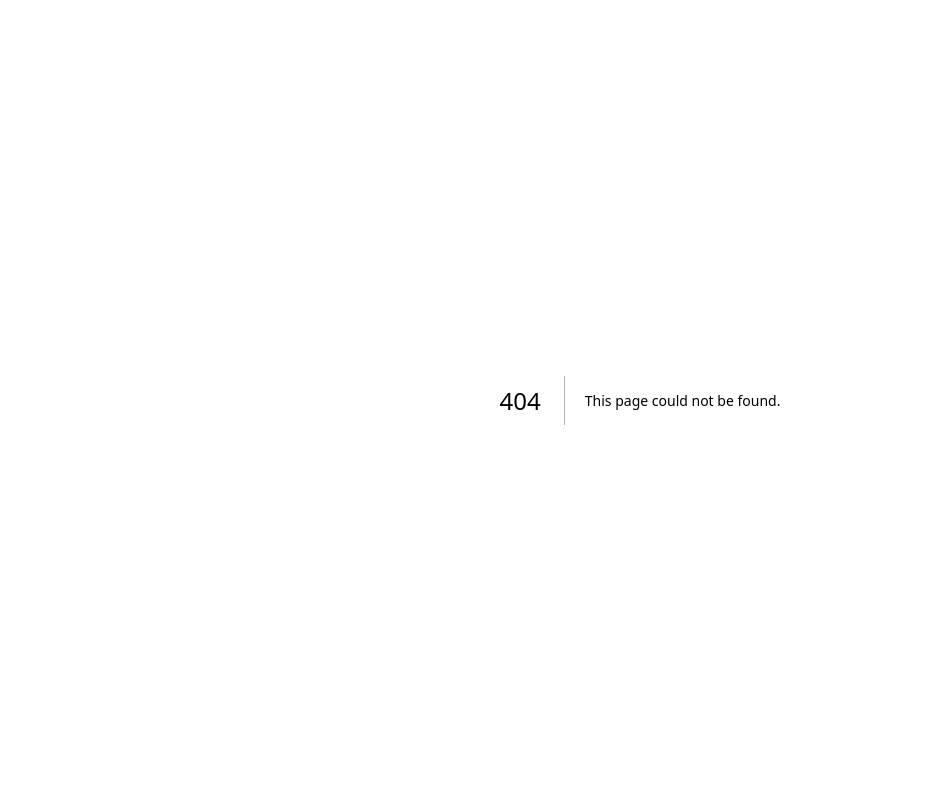
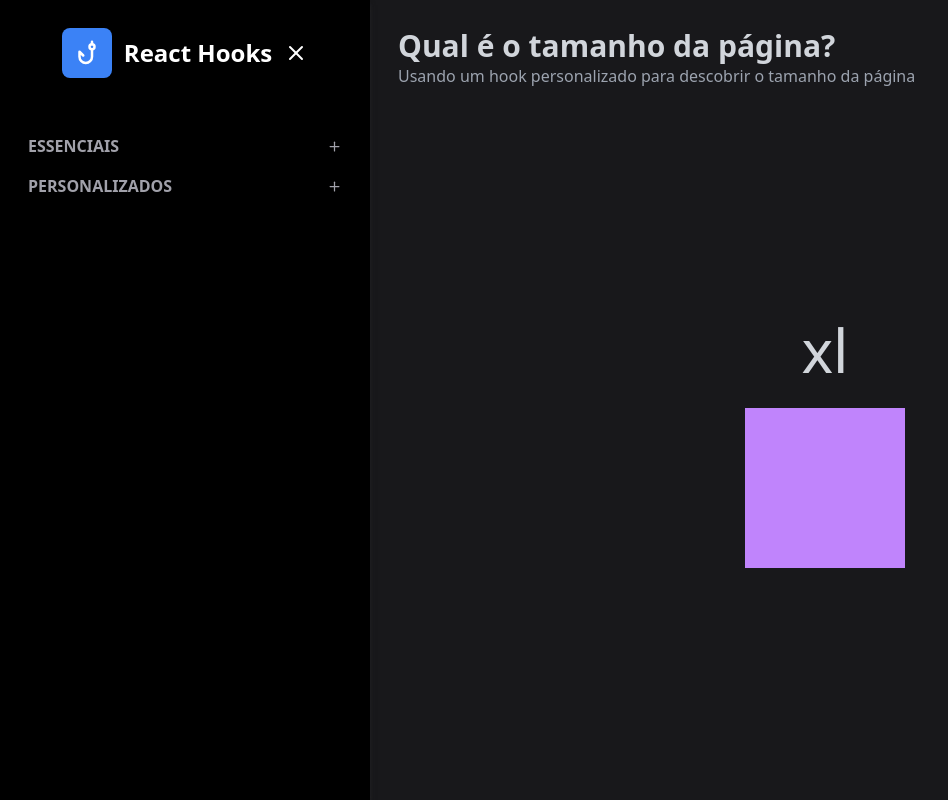
Before and after one commit to PedroSCY/React.js_hooks, a Next.js app: page /personalizados/tamanhoJanela in a window 1280 px wide. Before the commit this address had no page. Shown: the whole page, without its empty margins (0-948 px from the left). Built offline with nearby package versions, Linux system fonts and the light colour scheme.

Commit message:
CustomHooks

```diff
--- a/src/components/template/MenuPrincipal.tsx
+++ b/src/components/template/MenuPrincipal.tsx
@@ -4,13 +4,16 @@
 import MenuPrincipalItem from "./MenuPrincipalItem";
 import MenuPrincipalSecao from "./MenuPrincipalSecao";
 import Flex from "./Flex";
-import { IconArrowsLeftRight, IconLetterCase, IconMathGreater, IconNumber, IconNumber123, IconNumbers, IconRefreshAlert, IconSection, IconUsers } from "@tabler/icons-react";
+import { IconAppWindow, IconArrowsLeftRight, IconDimensions, IconLetterCase, IconLock, IconMathGreater, IconMenu, IconNumbers, IconRefreshAlert, IconSection, IconUsers, IconX } from "@tabler/icons-react";
+import useTamanhoJanela from "@/data/hooks/useTamanhoJanela";
+import { useEffect } from "react";
+import useBoolean from "@/data/hooks/useBoolean";
 
 export default function MenuPrincipal() {
     const secoes = [
         {
             titulo: "Essenciais",
-            aberta: true,
+            aberta: false,
             itens: [{titulo: "Contador",tag: "useState",url: "/essenciais/contador",icone:<IconNumbers />},
             {titulo:"Votação", url:"/essenciais/votacao", tag:"useState", icone:<IconUsers/>},
             {titulo:"Consulta à API", url:"/essenciais/consultaAPI", tag:"useEffect", icone: <IconArrowsLeftRight/>},
@@ -20,8 +23,26 @@
             {titulo:"Referenciando Elemento", url:"/essenciais/refElemento", tag:"useRef", icone:<IconSection/>},
             {titulo:"Contagem Caracteres", url:"/essenciais/contagemCaracteresRef", tag:"useRef", icone: <IconLetterCase/>}],
         },
+        {
+            titulo: "Personalizados",
+            aberta: true,
+            itens: [{titulo:"Modal", url:"/personalizados/modal", tag:"personalizados", icone:<IconAppWindow/>},
+                {titulo:"Tamanho Janela", url:"/personalizados/tamanhoJanela", tag:"personalizados", icone: <IconDimensions/>},
+                {titulo:"Validando Senha", url:"/personalizados/senha", tag:"personalizados", icone:<IconLock/>}]
+        }
     ];
-    const mini = false;
+    const [mini, toggleMini, miniTrue, miniFalse]  = useBoolean(false);
+    let tamanho = useTamanhoJanela();
+
+    useEffect(() => {
+        if(tamanho === "md" || tamanho === "sm" || tamanho === "xs") {
+            miniTrue();
+        } else {
+            miniFalse();
+        }
+    }, [tamanho]);
+
+
     function renderizarSecoes() {
         return secoes.map((secao: MenuSecao) => (
             <MenuPrincipalSecao key={secao.titulo} titulo={secao.titulo} mini={mini} aberta={secao.aberta}>
@@ -55,6 +76,9 @@
         >
             <Flex center className="m-7">
                 {!mini && <Logo />}
+                <div className="cursor-pointer" onClick={toggleMini}>
+                    {mini ? <IconMenu/> : <IconX/>}
+                </div>
             </Flex>
             <nav className="flex flex-col gap-4 m-7">{renderizarSecoes()}</nav>
         </aside>
--- a/src/components/template/MenuPrincipalSecao.tsx
+++ b/src/components/template/MenuPrincipalSecao.tsx
@@ -1,5 +1,7 @@
-import { IconMinus, IconPlus } from "@tabler/icons";
+
+import { IconMinus, IconPlus } from "@tabler/icons-react";
 import Flex from "./Flex";
+import useToggle from "@/data/hooks/useToggle";
 
 interface MenuSecaoProps {
     titulo: string
@@ -10,7 +12,8 @@
 }
 
 export default function MenuSecao(props: MenuSecaoProps) {
-    const { titulo, mini, aberta } = props;
+    const { titulo, mini } = props;
+    const [aberta, toggleAberta] = useToggle(props.aberta);
 
     return (
         <Flex col gap={4} className={`${mini && "items-center"}`}>
@@ -18,7 +21,7 @@
                 flex items-center justify-between
                 text-zinc-400 uppercase font-bold
                 ${mini && "text-[11px]"} cursor-pointer
-            `} onClick={() => props.onClick?.()}>
+            `} onClick={() => toggleAberta()}>
                 {mini ? titulo : (
                     <>
                         {titulo}
--- /dev/null
+++ b/src/data/hooks/useBoolean.ts
@@ -0,0 +1,21 @@
+import { useState } from "react";
+
+export default function useBoolean(valor?:boolean){
+    const [ativo, setAtivo] = useState(valor ?? false);
+
+    function toggleAtivo(){
+        setAtivo(!ativo);
+    }
+
+    function ativoTrue(){
+        setAtivo(true);
+    }
+
+    function ativoFalse(){
+        setAtivo(false);
+    }
+
+    const r:[boolean, ()=>void, ()=>void, ()=>void ] = [ativo, toggleAtivo, ativoTrue, ativoFalse];
+
+    return r;
+}
--- /dev/null
+++ b/src/data/hooks/useStateValidado.ts
@@ -0,0 +1,13 @@
+import { useState } from "react";
+
+export default function useStateValidado(valorInicial:any, funcaoValidacao:(e:any)=>boolean){
+    const [valor, setValor] = useState(valorInicial);
+    const [validado, setValidado] = useState(false);
+
+    function setValorValidado(novoValor:any){
+        setValor(novoValor);
+        setValidado(funcaoValidacao(novoValor));
+    }
+
+    return [valor, setValorValidado, validado];
+}
--- /dev/null
+++ b/src/data/hooks/useTamanhoJanela.ts
@@ -0,0 +1,43 @@
+import { useEffect, useState } from "react";
+
+function getTamanhoDaJanela(){
+    if(typeof window !== "undefined"){
+        const {innerWidth: largura, innerHeight:altura} = window;
+        return {largura,altura};
+    } else {
+        return {largura:-1, altura:-1};
+    }
+}
+
+export default function useTamanhoJanela(){
+    const [tamanhoDaJanela, setTamanhoDaJanela] = useState(getTamanhoDaJanela());
+
+    useEffect(()=>{
+        function tamanhoMudou(){
+            setTamanhoDaJanela(getTamanhoDaJanela());
+        }
+        window.addEventListener("resize", tamanhoMudou);
+        return ()=>{
+            window.removeEventListener("resize",tamanhoMudou);
+        }
+    },[]);
+
+    function entre(min:number, max:number){
+        return (tamanhoDaJanela.largura >=min) &&
+                (tamanhoDaJanela.largura < max);
+    }
+
+    const dimensoes = {
+        xs: entre(0,640),
+        sm: entre(640,768),
+        md: entre(768,1024),
+        lg: entre(1024,1280),
+        xl: entre(1280,1536),
+        xl2: entre(1536, Number.MAX_VALUE)
+    }
+
+    const tamanhoVerdadeiro = Object.entries(dimensoes)
+                                .filter((el)=>el[1]);
+
+    return tamanhoVerdadeiro[0]?.[0];
+}
--- /dev/null
+++ b/src/data/hooks/useToggle.ts
@@ -0,0 +1,14 @@
+import { useState } from "react";
+
+
+export default function useToggle(valor?: boolean) {
+    const [ativo, setAtivo] = useState(false);
+
+    const toggleAtivo = () => {
+        setAtivo((state) => !state);
+    };
+
+    const r:[boolean, ()=>void] = [ativo, toggleAtivo];
+
+    return r;
+}
--- /dev/null
+++ b/src/pages/personalizados/modal.tsx
@@ -0,0 +1,24 @@
+import Botao from "../../components/template/Botao";
+import Pagina from "../../components/template/Pagina";
+import Flex from "../../components/template/Flex";
+import useToggle from "../../data/hooks/useToggle";
+import { IconX } from "@tabler/icons-react";
+
+export default function() {
+    const [mostrar, toggleMostrar] = useToggle(false);
+    return (
+        <Pagina titulo="Modal" subtitulo="Usando um hook personalizado para abrir e fechar uma modal">
+            <Botao texto="Abrir" cor="bg-cyan-500" onClick={toggleMostrar} />
+            {mostrar ? (
+                <Flex center col
+                    className={` w-80 h-80 bg-gray-500 text-white
+                                text-2xl p-4 m-4 rounded-md`}>
+                    <Botao cor="bg-red-700" tamanho="xl" onClick={toggleMostrar} icone={<IconX />} />
+                    <h1 className="mt-5">Clique em X para sair</h1>
+                </Flex>
+            ) : (
+                ""
+            )}
+        </Pagina>
+    );
+}
--- /dev/null
+++ b/src/pages/personalizados/senha.tsx
@@ -0,0 +1,36 @@
+import InputFormatado from "@/components/template/InputFormatado";
+import Pagina from "@/components/template/Pagina";
+import useStateValidado from "@/data/hooks/useStateValidado";
+
+
+export default function () {
+	function validaSenha(senha:any) {
+		let correspondencia = senha.match(/[\d\S]{8,}/);
+		return correspondencia?.[0].length === senha.length;
+	}
+
+	const [senha, setSenha, senhaEhValida] = useStateValidado("", validaSenha);
+	let borda;
+	if (senha === "") {
+		borda = "border-none";
+	} else if (senhaEhValida) {
+		borda = "border-green-600";
+	} else if (!senhaEhValida) {
+		borda = "border-red-600";
+	}
+
+	return (
+		<Pagina
+			titulo="Validando senha"
+			subtitulo="Usando um hook personalizado para validação"
+		>
+			<InputFormatado
+				valor={senha}
+				onInput={(e) => setSenha(e.target.value)}
+				label="Senha"
+				tipo="text"
+				className={`${borda} border-4 flex`}
+			/>
+		</Pagina>
+	);
+}
--- /dev/null
+++ b/src/pages/personalizados/tamanhoJanela.tsx
@@ -0,0 +1,19 @@
+import Display from "@/components/template/Display";
+import Pagina from "@/components/template/Pagina";
+import useTamanhoJanela from "@/data/hooks/useTamanhoJanela";
+
+
+export default function(){
+    const tamanho = useTamanhoJanela();
+    return(<Pagina titulo="Qual é o tamanho da página?" subtitulo="Usando um hook personalizado para descobrir o tamanho da página">
+        <Display texto={tamanho}/>
+        <div className={`
+        w-40 h-40
+        sm:bg-blue-400
+        md:bg-pink-400
+        lg:bg-green-400
+        xl:bg-purple-400
+        2xl:bg-orange-400
+        `}></div>
+    </Pagina>);
+}
```
